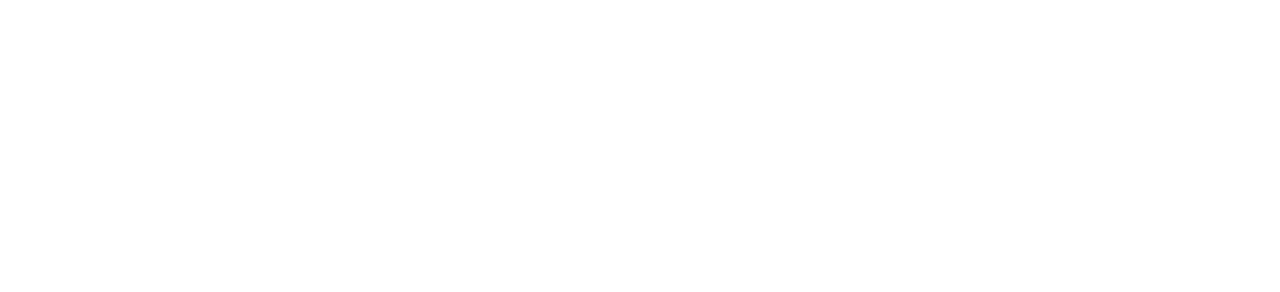
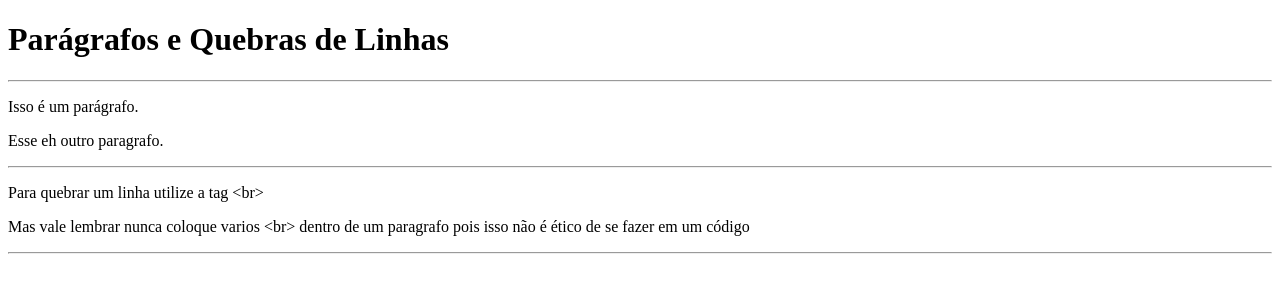
Before and after one commit to lutekdev/lutekHtml, a plain HTML site: page exercicios.002/index.html in a window 1280 px wide. Drawn offline with Linux system fonts and the light colour scheme.

Commit message:
:tada: New Updates and New Readmes.MD

```diff
--- a/exercicios.002/index.html
+++ b/exercicios.002/index.html
@@ -1,14 +1,22 @@
 <!DOCTYPE html>
-<html lang="en">
+<html lang="pt-br">
 
 <head>
     <meta charset="UTF-8">
     <meta name="viewport" content="width=device-width, initial-scale=1.0">
-    <title>Document</title>
+    <title>Parágrafos e Quebras</title>
 </head>
 
 <body>
+    <h1>Parágrafos e Quebras de Linhas</h1>
+    <hr>
+    <p>Isso é um parágrafo.</p>
+    <p>Esse eh outro paragrafo.</p>
+    <hr>
 
+    <p>Para quebrar um linha utilize a tag &lt;br&gt;</p>
+    <p>Mas vale lembrar nunca coloque varios &lt;br&gt; dentro de um paragrafo pois isso não é ético de se fazer em um código </p>
+    <hr>
 </body>
 
 </html>
```
Also changed, not shown: 1 other file.
